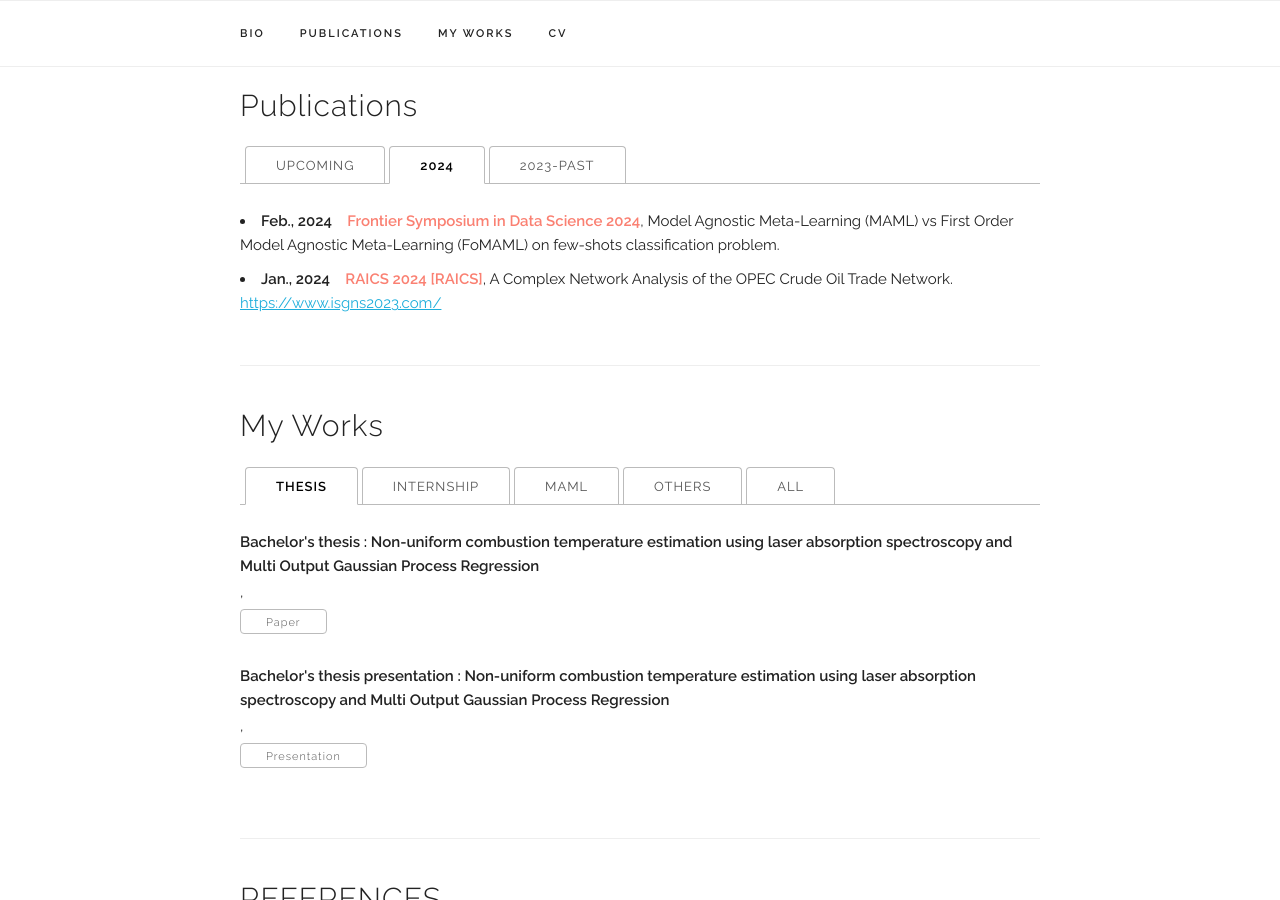
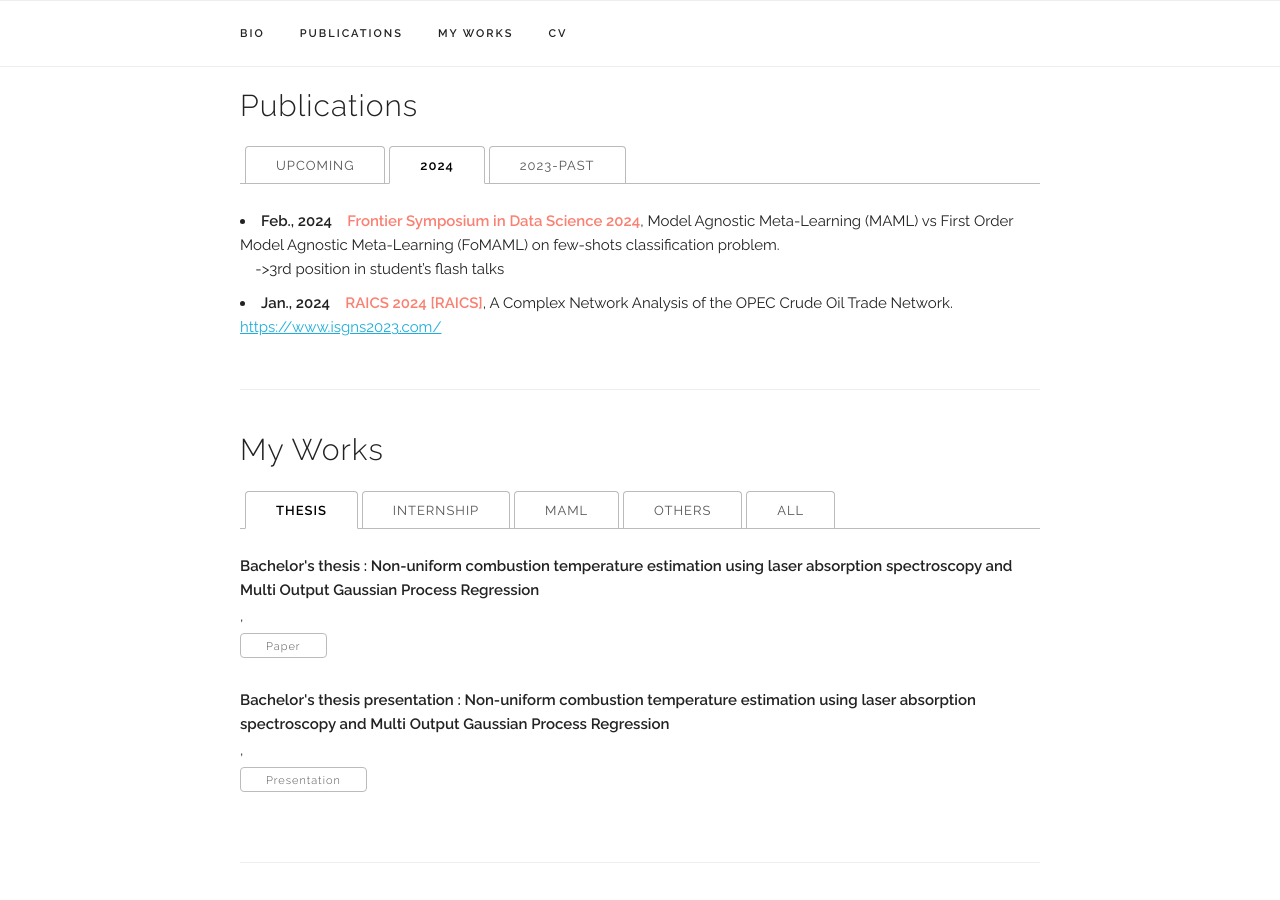
Before and after one commit to kurmananda/saumya, a Jekyll site: the page built from index.html, in a window 1280 px wide and 900 px high, scrolled down 833 px. Built offline with Jekyll 4.4.1, drawn with Linux system fonts in a browser that asks for light colours.

Commit message:
Update news.yaml

```diff
--- a/_data/news.yaml
+++ b/_data/news.yaml
@@ -1,13 +1,14 @@
 
 news:
 
-  - content: '<b>Feb., 2024</b>&nbsp;&nbsp;&nbsp;&nbsp;<b style="color:#fa8072;">Frontier Symposium in Data Science 2024</b>, Model Agnostic Meta-Learning (MAML) vs First Order Model Agnostic Meta-Learning (FoMAML) on few-shots classification problem.'
+  - content: '<b>Feb., 2024</b>&nbsp;&nbsp;&nbsp;&nbsp;<b style="color:#fa8072;">Frontier Symposium in Data Science 2024</b>, Model Agnostic Meta-Learning (MAML) vs First Order Model Agnostic Meta-Learning (FoMAML) on few-shots classification problem.<br>&nbsp;&nbsp;&nbsp;&nbsp;->3rd position in student’s flash talks
+'
     year: "2024"
 
   - content: '<b>Jan., 2024</b>&nbsp;&nbsp;&nbsp;&nbsp;<b style="color:#fa8072;">RAICS 2024 [RAICS]</b>, A Complex Network Analysis of the OPEC Crude Oil Trade Network. <a href="https://www.isgns2023.com/">https://www.isgns2023.com/</a>'
     year: "2024"
 
-  - content: '<b>Nov., 2023</b>&nbsp;&nbsp;&nbsp;&nbsp;<b style="color:#fa8072;">Complex Valued U-Net for Segmentation of PolSAR Images</b>  ISG-ISRS 2023 [ISG - ISRS National Symposium] <a href="https://www.isgns2023.com">https://www.isgns2023.com/</a>'
+  - content: '<b>Nov., 2023</b>&nbsp;&nbsp;&nbsp;&nbsp;<b style="color:#fa8072;">Complex Valued U-Net for Segmentation of PolSAR Images</b> [ISG - ISRS 2023 National Symposium] <a href="https://www.isgns2023.com">https://www.isgns2023.com/</a>'
     year: "2023"
 
   - content: '<b>Jun., 2024</b>&nbsp;&nbsp;&nbsp;&nbsp;<b style="color:#fa8072;">NAPC 2025</b>, Combined FFT and Wavelet Analysis of Schlieren and Flame Luminosity Time-Series to Visualize Regions of Combustion Instability. <a href="https://nccrd.iitm.ac.in/napc-2025/index.html">https://nccrd.iitm.ac.in/napc-2025/index.html</a>'
```
